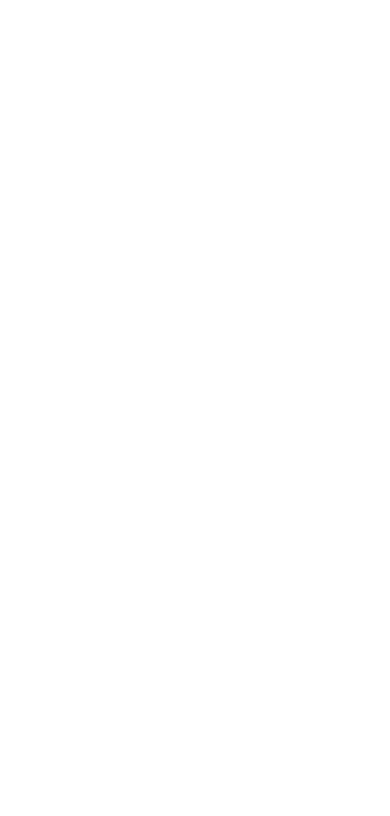
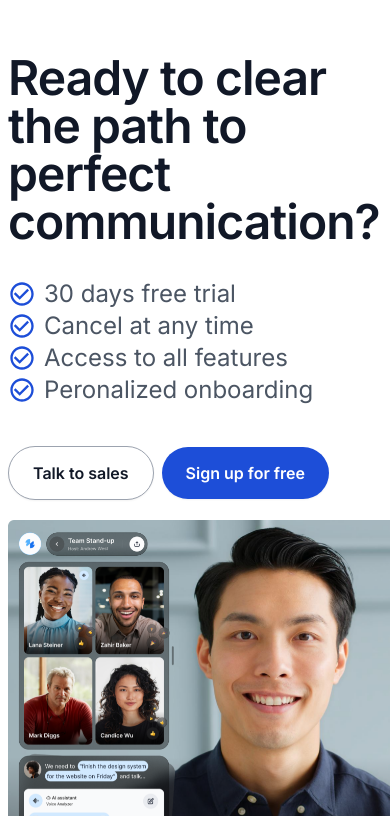
Before and after one commit to Justkanye/clearlink, a Next.js app: page / in a window 390 px wide. Shown: the part 6458-7274 px from the top of the page. Before the commit the page ends 6496 px from the top, so only its background shows below. Built offline with nearby package versions, Linux system fonts and the light colour scheme.

Commit message:
CTA section

```diff
--- a/app/page.tsx
+++ b/app/page.tsx
@@ -1,3 +1,4 @@
+import CTA from "@/components/pages/landing/CTA";
 import CompaniesThatTrustUs from "@/components/pages/landing/CompaniesThatTrustUs";
 import Faqs from "@/components/pages/landing/Faqs";
 import Hero from "@/components/pages/landing/Hero";
@@ -12,6 +13,7 @@
       <WhyChooseUs />
       <Testimonials />
       <Faqs />
+      <CTA />
     </main>
   );
 };
--- /dev/null
+++ b/components/pages/landing/CTA.tsx
@@ -0,0 +1,47 @@
+import { MdCheckCircleOutline } from "react-icons/md";
+
+import Button from "@/components/shared/Button";
+import Image from "next/image";
+
+const bonuses = [
+  "30 days free trial",
+  "Cancel at any time",
+  "Access to all features",
+  "Peronalized onboarding",
+];
+
+const CTA = () => {
+  return (
+    <section id='cta' className='py-24 grid grid-rows-1 md:grid-cols-2 gap-5'>
+      <div>
+        <h2 className='text-gray-900 text-5xl font-semibold -tracking-[0.96px] mb-8'>
+          Ready to clear the path to perfect communication?
+        </h2>
+        {bonuses.map(bonus => (
+          <div key={bonus} className='flex items-center gap-2'>
+            <MdCheckCircleOutline className='text-blue-700 text-[28px]' />
+            <p className='text-gray-600 text-2xl'>{bonus}</p>
+          </div>
+        ))}
+        <div className='flex items-center mt-10 gap-2'>
+          <Button className='bg-white border border-gray-400 text-gray-900'>
+            Talk to sales
+          </Button>
+          <Button>Sign up for free</Button>
+        </div>
+      </div>
+      <div className='relative'>
+        <div className='absolute flex-[1] -right-[18%]'>
+          <Image
+            src='/assets/images/Screen mockup.png'
+            alt='Screen mockup'
+            width={1024}
+            height={682}
+          />
+        </div>
+      </div>
+    </section>
+  );
+};
+
+export default CTA;
```
Also changed, not shown: public/assets/images/Screen mockup.png (added).
